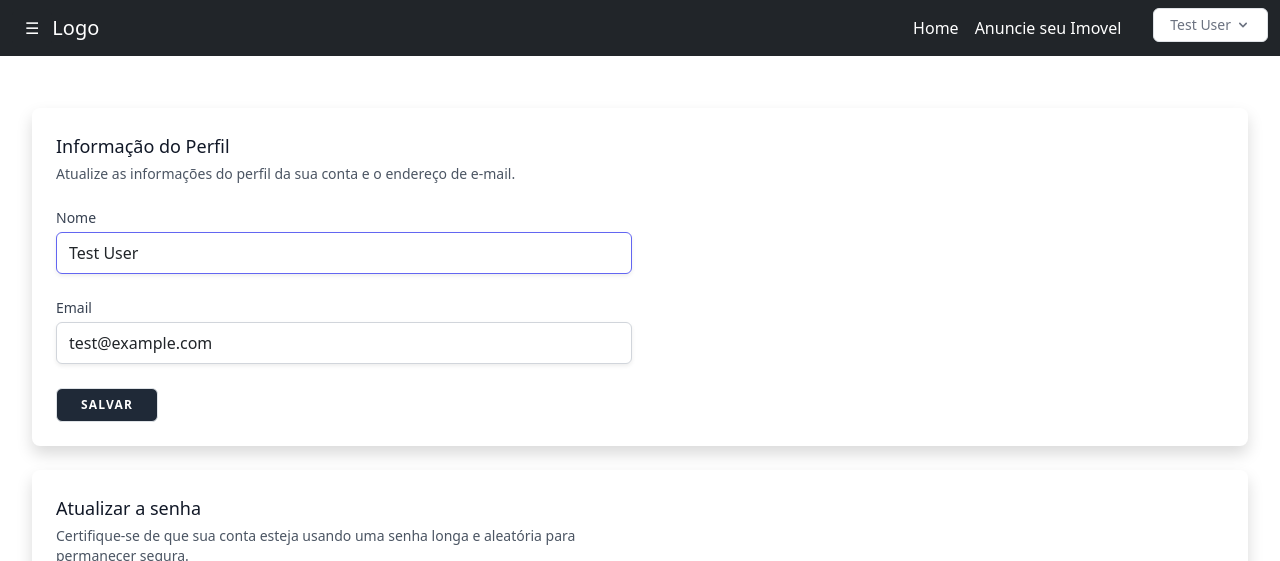
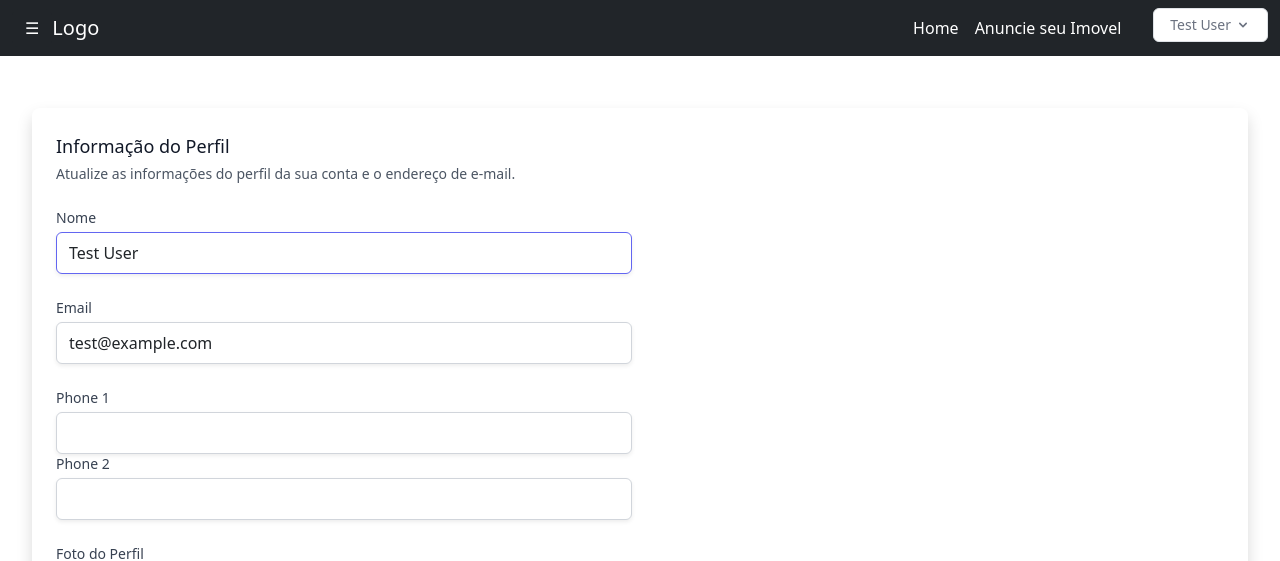
Before and after one commit to Patrick6573/projeto-Integrador-I---TADS-3--periodo, a Laravel app: page /profile in a window 1280 px wide. Shown: the top 561 px of the page. Run offline with Laravel 12, Linux system fonts and the light colour scheme; a user stored in the database is signed in; data comes from the database, SQL or seed files in the repository; tables that the repository leaves empty hold one stand-in row (values such as "Sample post"); style sheets or scripts are compiled from the project's sources.

Commit message:
Adicionando a tela de registro o input 'Foto de perfil', adicionando as funcionalidade de editar os numeros de telefone + funcionalidade de alterar foto de perfil

```diff
--- a/ProjetoIntegrador/app/Http/Controllers/ProfileController.php
+++ b/ProjetoIntegrador/app/Http/Controllers/ProfileController.php
@@ -14,28 +14,73 @@
     /**
      * Display the user's profile form.
      */
-    public function edit(Request $request): View
-    {
-        return view('profile.edit', [
-            'user' => $request->user(),
-        ]);
-    }
+
+     public function edit(Request $request): View
+{
+    $user = $request->user()->load('phones'); // Carrega o usuário com seus telefones
+    return view('profile.edit', [
+        'user' => $user,
+    ]);
+}
+
+
 
     /**
      * Update the user's profile information.
      */
     public function update(ProfileUpdateRequest $request): RedirectResponse
     {
+        // Atualiza os dados do usuário
         $request->user()->fill($request->validated());
 
+        // Verifica se o e-mail foi alterado e marca como não verificado
         if ($request->user()->isDirty('email')) {
             $request->user()->email_verified_at = null;
         }
 
+        if ($request->hasFile('user_photo') && $request->file('user_photo')->isValid()) {
+
+            // Se o usuário já tiver uma foto de perfil, exclua a antiga
+            if ($request->user()->user_photo && file_exists(public_path("profile_photos/{$request->user()->user_photo}"))) {
+                unlink(public_path("profile_photos/{$request->user()->user_photo}"));
+            }
+
+            // Capturando a extensão do arquivo enviado
+            $extension = $request->user_photo->extension();
+
+            // Gerando um novo nome de arquivo único
+            $imageName = md5($request->user_photo->getClientOriginalName() . strtotime('now')) . '.' . $extension;
+
+            // Movendo o arquivo para a pasta 'profile_photos' dentro do diretório 'public'
+            $request->user_photo->move(public_path("profile_photos"), $imageName);
+
+            // Atualizando o campo 'user_photo' no banco de dados com o novo nome do arquivo
+            $request->user()->user_photo = $imageName;
+        }
+
+
+        // Salva o usuário atualizado
         $request->user()->save();
+
+        // Atualiza os telefones
+        if ($request->has('phones')) {
+            // Deleta os telefones antigos
+            $request->user()->phones()->delete();
+
+            // Salva os novos telefones
+            foreach ($request->input('phones') as $phoneNumber) {
+                $request->user()->phones()->create([
+                    'user_phone' => $phoneNumber,
+                ]);
+            }
+
+        }
 
         return Redirect::route('profile.edit')->with('status', 'profile-updated');
     }
+
+
+
 
     /**
      * Delete the user's account.
--- a/ProjetoIntegrador/app/Models/User.php
+++ b/ProjetoIntegrador/app/Models/User.php
@@ -6,7 +6,7 @@
 use Illuminate\Database\Eloquent\Factories\HasFactory;
 use Illuminate\Foundation\Auth\User as Authenticatable;
 use Illuminate\Notifications\Notifiable;
-use Illuminate\Support\Str;
+//use app\Models\User_Phone;
 class User extends Authenticatable implements MustVerifyEmail
 {
     use HasFactory, Notifiable;
@@ -54,6 +54,12 @@
         ];
     }
 
+    public function phones()
+    {
+        return $this->hasMany(User_Phone::class, 'fk_id_user');
+    }
+
+
     public function user(){
         return $this->belongsTo('App\Models\User');
     }
--- a/ProjetoIntegrador/app/Models/User_Phone.php
+++ b/ProjetoIntegrador/app/Models/User_Phone.php
@@ -4,15 +4,31 @@
 
 use Illuminate\Database\Eloquent\Factories\HasFactory;
 use Illuminate\Database\Eloquent\Model;
-
+use Illuminate\Support\Str;
 class User_Phone extends Model
 {
     use HasFactory;
 
+    public static function boot()
+    {
+        parent::boot();
+
+        static::creating(function ($model) {
+            if (empty($model->id_phone)) {
+                $model->id_phone = Str::uuid()->toString();
+            }
+        });
+    }
     public $timestamps = false;
     protected $table = 'users_phone';
 
-    public function user_phones(){
-        return $this->hasMany('App\Models\User_Phone');
-    }
+    protected $fillable = [
+        'user_phone',  // Campo que armazena o número de telefone
+        'fk_id_user',  // Chave estrangeira que referencia o usuário
+    ];
+
+    public function user()
+{
+    return $this->belongsTo(User::class, 'fk_id_user');
 }
+}
--- a/ProjetoIntegrador/resources/views/layouts/app.blade.php
+++ b/ProjetoIntegrador/resources/views/layouts/app.blade.php
@@ -1,6 +1,6 @@
 @extends('layouts.main')
 
-@section('title', 'Bem vindo')
+@section('title', 'Editar Perfil')
 
 @section('content')
 
--- a/ProjetoIntegrador/resources/views/profile/partials/delete-user-form.blade.php
+++ b/ProjetoIntegrador/resources/views/profile/partials/delete-user-form.blade.php
@@ -50,6 +50,8 @@
                     {{ __('Delete Account') }}
                 </x-danger-button>
             </div>
+
+
         </form>
     </x-modal>
 </section>
--- a/ProjetoIntegrador/resources/views/profile/partials/update-profile-information-form.blade.php
+++ b/ProjetoIntegrador/resources/views/profile/partials/update-profile-information-form.blade.php
@@ -13,7 +13,7 @@
         @csrf
     </form>
 
-    <form method="post" action="{{ route('profile.update') }}" class="mt-6 space-y-6">
+    <form method="post" action="{{ route('profile.update') }}" class="mt-6 space-y-6" enctype="multipart/form-data">
         @csrf
         @method('patch')
 
@@ -27,6 +27,7 @@
             <x-input-label for="email" :value="__('Email')" />
             <x-text-input id="email" name="email" type="email" class="mt-1 block w-full" :value="old('email', $user->email)" required autocomplete="username" />
             <x-input-error class="mt-2" :messages="$errors->get('email')" />
+
 
             @if ($user instanceof \Illuminate\Contracts\Auth\MustVerifyEmail && ! $user->hasVerifiedEmail())
                 <div>
@@ -46,6 +47,9 @@
                 </div>
             @endif
         </div>
+        @include('profile.partials.update-user-phone')
+
+        @include('profile.partials.update-user-photo')
 
         <div class="flex items-center gap-4">
             <x-primary-button>{{ __('Save') }}</x-primary-button>
--- /dev/null
+++ b/ProjetoIntegrador/resources/views/profile/partials/update-user-phone.blade.php
@@ -0,0 +1,16 @@
+
+<section>
+    <div>
+        <x-input-label for="phone_1" :value="__('Phone 1')" />
+        <x-text-input id="phone_1" name="phones[0]" type="text" class="mt-1 block w-full"
+            :value="old('phones.0', $user->phones[0]->user_phone ?? '')" required autofocus autocomplete="phone" />
+        <x-input-error class="mt-2" :messages="$errors->get('phones.0')" />
+    </div>
+
+    <div>
+        <x-input-label for="phone_2" :value="__('Phone 2')" />
+        <x-text-input id="phone_2" name="phones[1]" type="text" class="mt-1 block w-full"
+            :value="old('phones.1', $user->phones[1]->user_phone ?? '')" autofocus autocomplete="phone" />
+        <x-input-error class="mt-2" :messages="$errors->get('phones.1')" />
+    </div>
+</section>
--- /dev/null
+++ b/ProjetoIntegrador/resources/views/profile/partials/update-user-photo.blade.php
@@ -0,0 +1,8 @@
+<section>
+    <div>
+        <x-input-label for="user_photo" :value="__('Foto do Perfil')" />
+        <img src="{{ asset('profile_photos/' . $user->user_photo) }}" alt="Foto do Perfil">
+        <input id="user_photo" name="user_photo" type="file" accept="image/*" class="mt-1 block w-full" autofocus autocomplete="photo" />
+        <x-input-error class="mt-2" :messages="$errors->get('phones.0')" />
+    </div>
+</section>
```
Also changed, not shown: ProjetoIntegrador/app/Http/Controllers/Auth/RegisteredUserController.php (+11 -1 lines), ProjetoIntegrador/app/Http/Controllers/PropertyController.php (deleted, +0 -12 lines), ProjetoIntegrador/app/Http/Controllers/Propertys.php (deleted, +0 -9 lines), ProjetoIntegrador/resources/views/auth/register.blade.php (+18 -7 lines), ProjetoIntegrador/public/profile_photos/80c810dd234df1d925d328f3b262197c.jpg (added).
